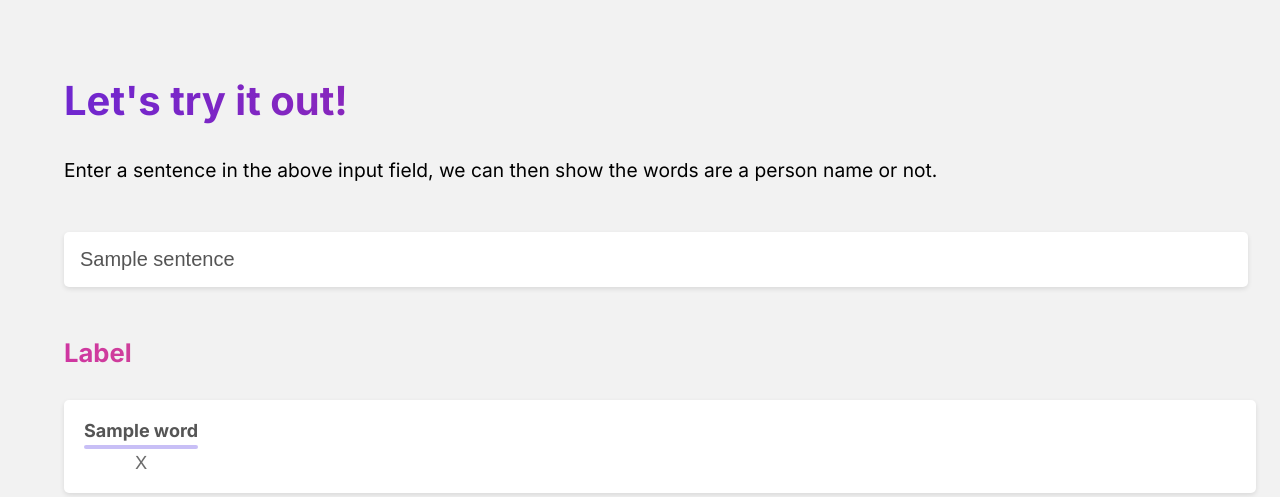
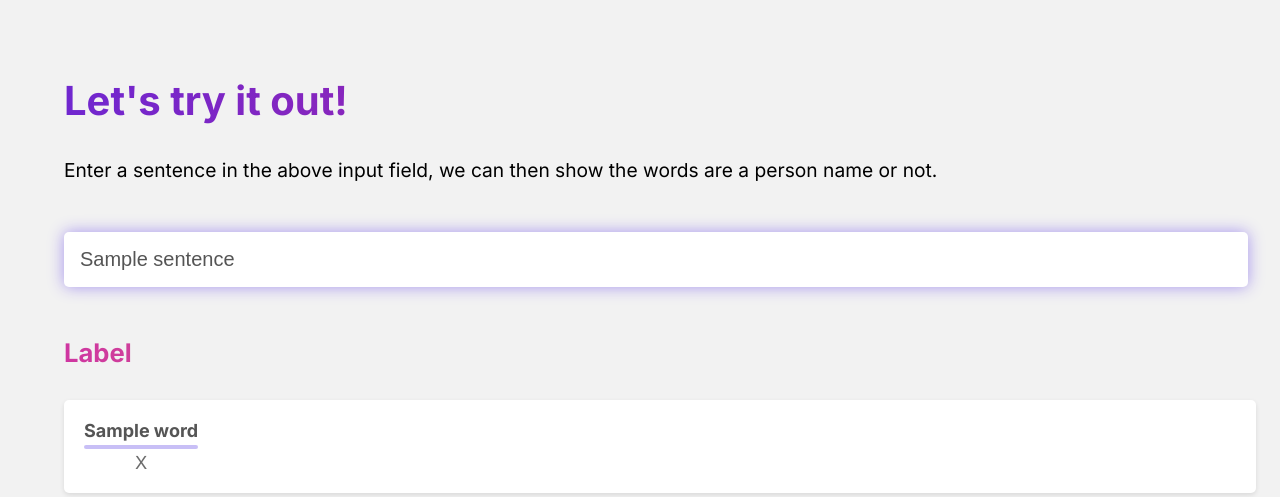
Before and after one commit to K4Lok/nlp-ner-web-application, a Flask app: template src/templates/query.html in a window 1280 px wide. Shown: the part 329-826 px from the top of the page. Run offline with Flask 2, Linux system fonts and the light colour scheme; the template is opened without the code that fills it: most values are stand-ins (such as "Sample title", 1, 10 or a date in 2020); parts of the project's set-up code (start-up, migrations or seed data) failed here and were passed over.

Commit message:
style: update input style when entered

```diff
--- a/src/static/styles/style.css
+++ b/src/static/styles/style.css
@@ -61,6 +61,12 @@ input {
     background-color: #fff;
     outline: none;
     transition: border-color 1s linear;
+}
+
+input.entered {
+    outline:none;
+    border-color:#a795ee;
+    box-shadow:0 0 16px #a795ee;
 }
 
 input:focus {
--- a/src/templates/query.html
+++ b/src/templates/query.html
@@ -21,7 +21,7 @@
     </div>
 
     <form id="nerForm" method="GET">
-        <input id="nerInput" type="text" value="{{ sentence }}" placeholder="Enter input here">
+        <input id="nerInput" class="entered" type="text" value="{{ sentence }}" placeholder="Enter input here">
     </form>
 
     <div class="">
```
